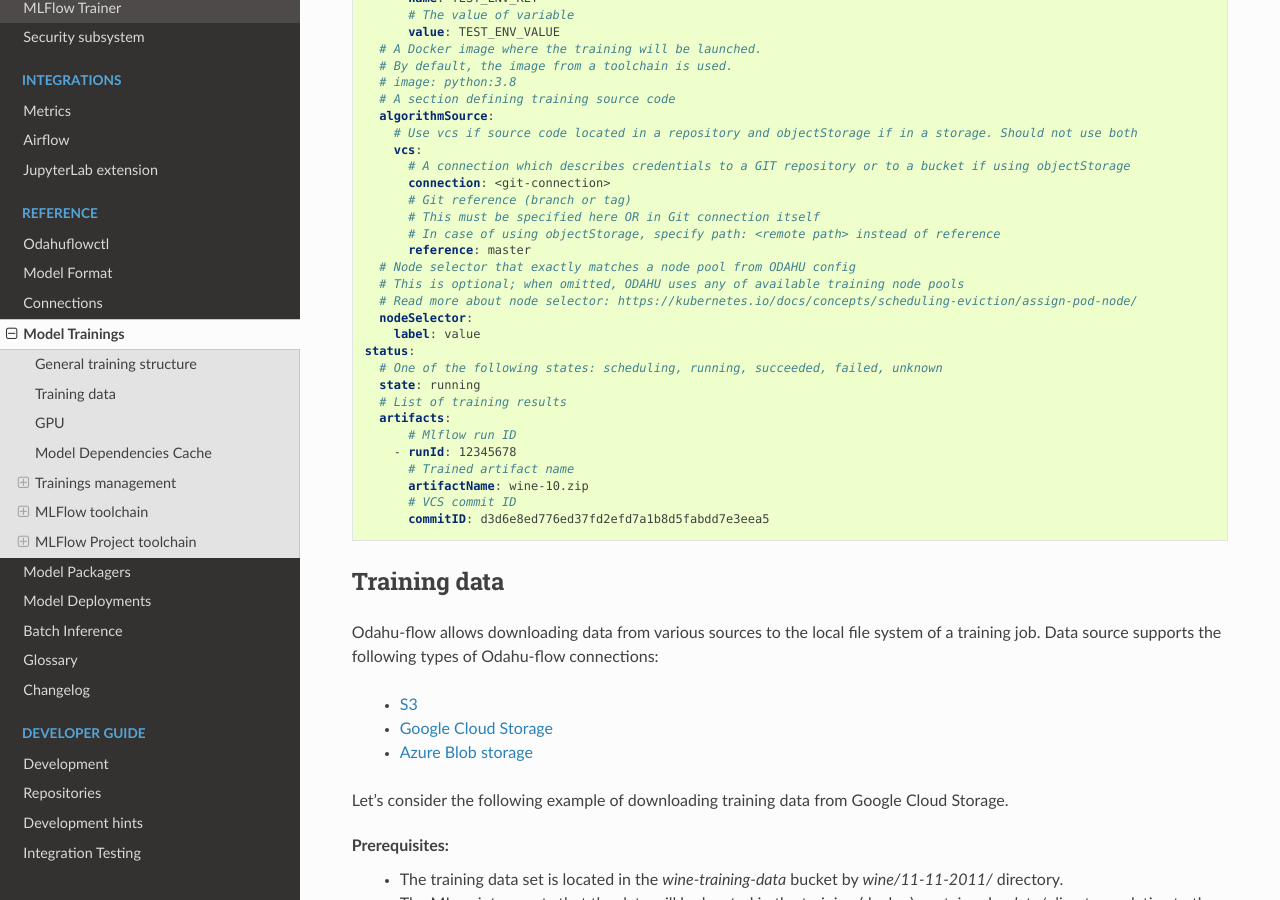
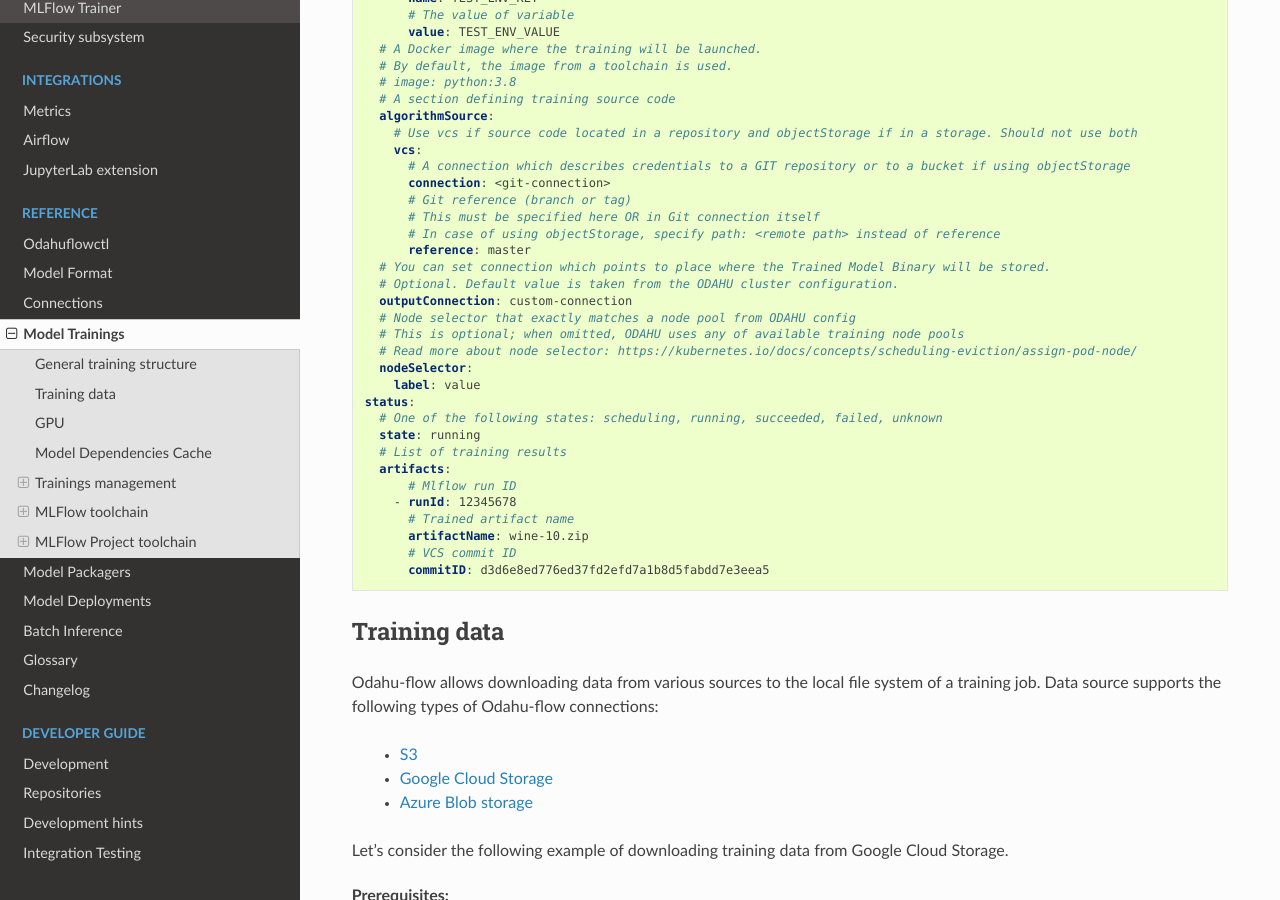
Before and after one commit to odahu/odahu-docs, a Sphinx documentation site: the page built from source/ref_trainings.rst, in a window 1280 px wide and 900 px high, scrolled down 1811 px. Built offline with Sphinx 7.4.7 and the Read the Docs theme 2.0.0, drawn with Linux system fonts in a browser that asks for light colours; formulas are drawn with MathJax 3.

Commit message:
added note about outputConnection parameter

```diff
--- a/source/ref_trainings.rst
+++ b/source/ref_trainings.rst
@@ -90,6 +90,9 @@ General training structure
           # This must be specified here OR in Git connection itself
           # In case of using objectStorage, specify path: <remote path> instead of reference
           reference: master
+      # You can set connection which points to place where the Trained Model Binary will be stored.
+      # Optional. Default value is taken from the ODAHU cluster configuration.
+      outputConnection: custom-connection
       # Node selector that exactly matches a node pool from ODAHU config
       # This is optional; when omitted, ODAHU uses any of available training node pools
       # Read more about node selector: https://kubernetes.io/docs/concepts/scheduling-eviction/assign-pod-node/
```
